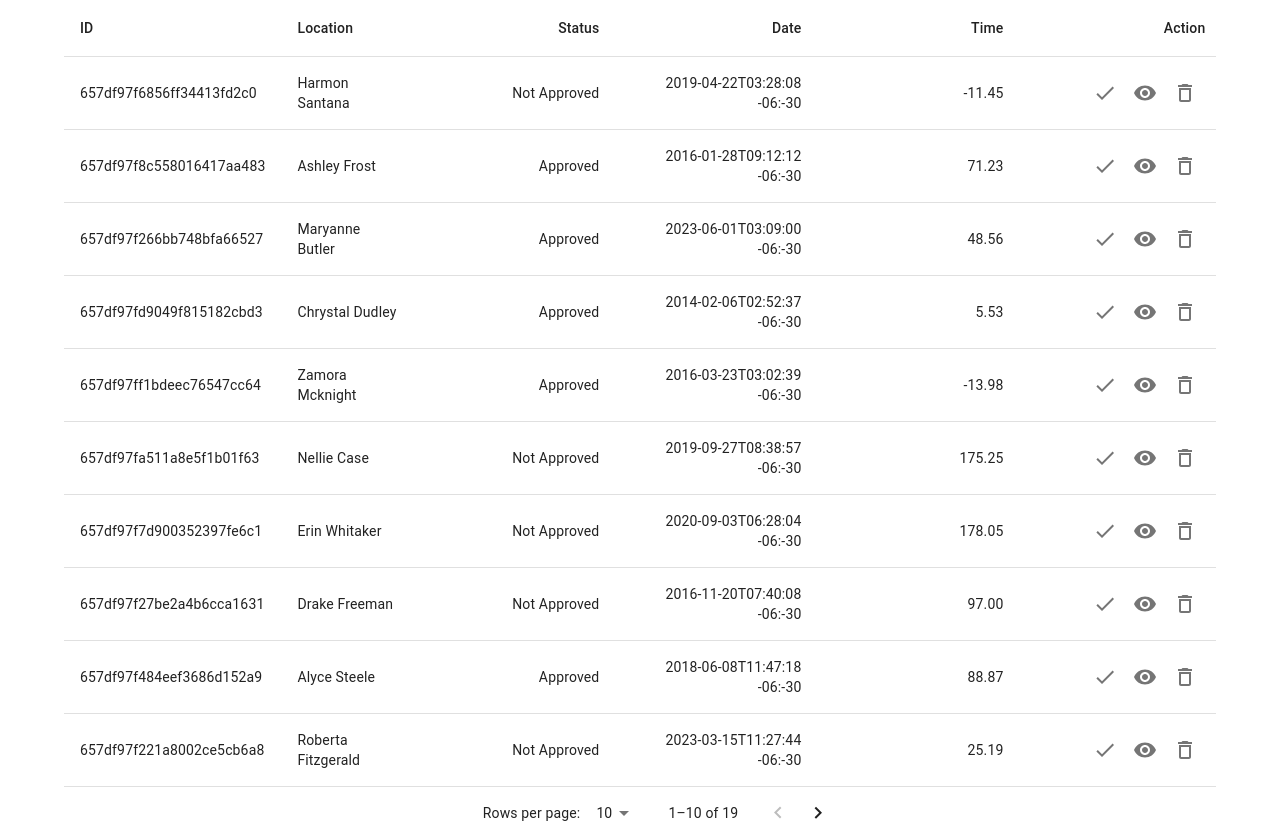
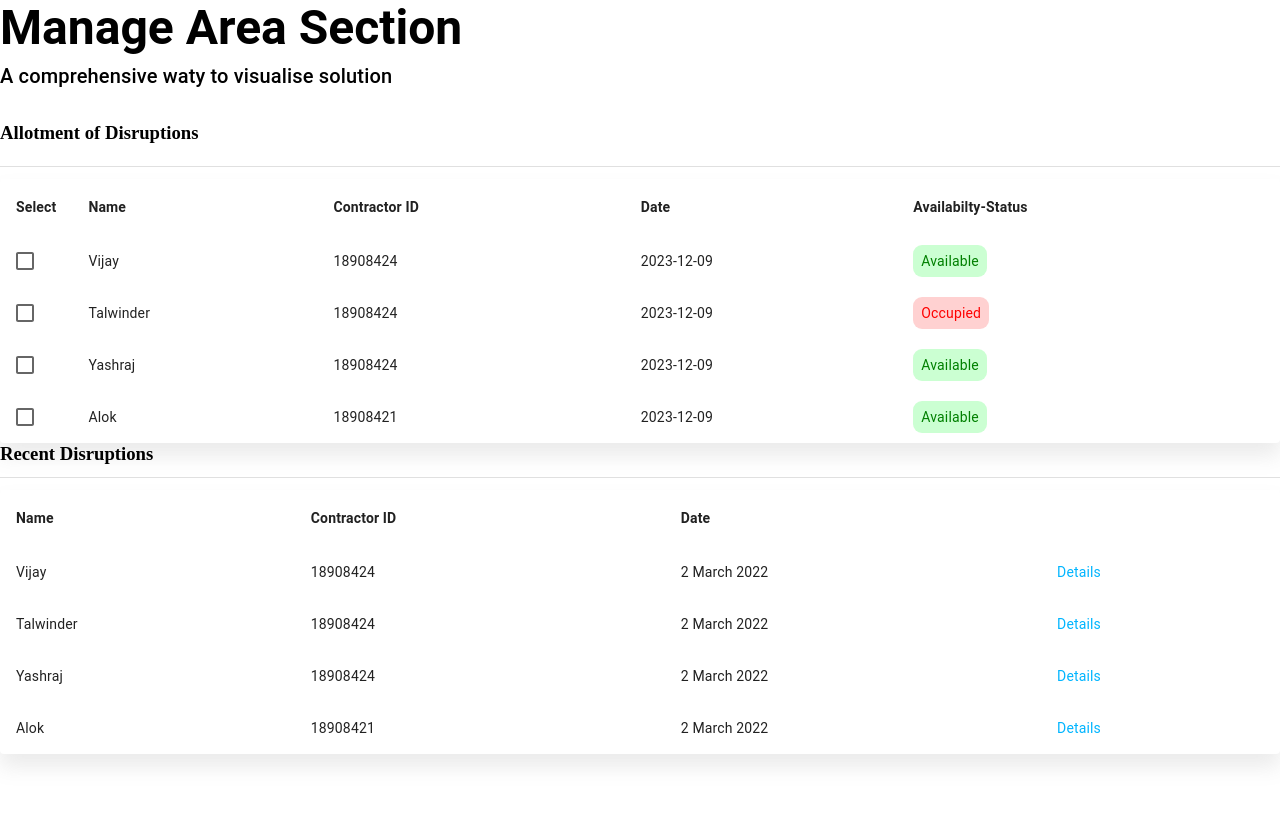
Before and after one commit to KulwinderSingh07/SIH-PipeLine-Project, a React (Create React App) app in the folder client/: page /AreaDashBoard in a window 1280 px wide. After the commit the page ends 800 px from the top, so only its background shows below. Built offline with nearby package versions, Linux system fonts and the light colour scheme.

Commit message:
added multiple tables under manage are section

```diff
--- a/client/src/CSS/HomePageComponent.css
+++ b/client/src/CSS/HomePageComponent.css
@@ -1,5 +1,5 @@
 .mainHomePageCompDiv{
-    border-style: solid;
+    /* border-style: solid; */
     display: flex;
     justify-content: center;
     flex-direction: column;
@@ -22,7 +22,7 @@
 }
 
 .homePageDivTopSubUnitOne{
-    border-style: solid;
+    /* border-style: solid; */
     display: flex;
     align-items: center;
     justify-content: space-between;
@@ -31,7 +31,7 @@
 
 .homePageDivTopSubUnitTwo{
     padding: 15px;
-    border-style: solid;
+    /* border-style: solid; */
     display: flex;
     justify-content:space-between;
     flex-direction: row;
@@ -50,7 +50,7 @@
     display: flex;
     justify-content: center;
     align-items: flex-start;
-    border-style: solid;
+    /* border-style: solid; */
     padding: 10px;
     margin: 10px;
     border: none;
@@ -81,7 +81,7 @@
     display: flex;
     justify-content: center;
     align-items: flex-start;
-    border-style: solid;
+    /* border-style: solid; */
     padding: 10px;
     margin: 10px;
     /* max-height: 50%;  */
@@ -100,7 +100,7 @@
     flex-direction: column;
     justify-content: center;
     align-items:flex-start;
-    border-style: solid;
+    /* border-style: solid; */
     padding: 10px;
     margin: 10px;
     height: 100%;
--- /dev/null
+++ b/client/src/CSS/table.css
@@ -0,0 +1,42 @@
+.MuiTableRow-root > * {
+    padding: 10px;
+  }
+
+  .MuiTableRow-root.MuiTableRow-head > * {
+    font-weight: bold !important;
+  }
+
+  .Table td,
+  th {
+    border: none !important;
+  }
+
+  .Table:first-child {
+    border-radius: 0.7rem !important;
+  }
+  .status {
+    padding: 8px;
+    border-radius: 9px;
+  }
+
+  .Details {
+    color: #00b5ff !important;
+  }
+
+  @media screen and (max-width: 1200px) {
+    .Table {
+      width: 170%;
+      margin-top: 2rem;
+    }
+  }
+
+
+  @media screen and (max-width: 768px) {
+    .Table{
+      position: relative;
+      display: flex;
+      flex-direction: column;
+      align-items: center;
+      width: 23rem;
+    }
+  }
--- a/client/src/components/HomePageComponent.jsx
+++ b/client/src/components/HomePageComponent.jsx
@@ -89,9 +89,9 @@ const HomePageComponent = () => {
                 <MapComponent pipeJuctionArr={pipeJuctionArr} anomalityDataArr={anomalityDataArr} />
             </div>
         </div>
-        <button onClick={()=>{
-          addDataToGraph()
-        }}>Add Data</button>
+        {/* <button onClick={()=>{ */}
+          {/* addDataToGraph() */}
+        {/* }}>Add Data</button> */}
     </div>
   )
 }
--- a/client/src/components/header.js
+++ b/client/src/components/header.js
@@ -5,14 +5,14 @@ const Header = ({title,subtitle}) => {
   return (
     <Box mb="30px">
     <Typography
-      variant="h2"
+      variant="h3"
       color="black"
       fontWeight="bold"
-      sx={{ m: "0 0 5px 0" }}
+      sx={{ m: "0 0 4px 0" }}
     >
       {title}
     </Typography>
-    <Typography variant="h5" color="Black">
+    <Typography variant="h6" color="Black">
     {subtitle}
     </Typography>
   </Box>
--- a/client/src/components/paginationComponet.js
+++ b/client/src/components/paginationComponet.js
@@ -1,133 +1,159 @@
-import * as React from 'react';
-import Paper from '@mui/material/Paper';
-import Table from '@mui/material/Table';
-import TableBody from '@mui/material/TableBody';
-import TableCell from '@mui/material/TableCell';
-import TableContainer from '@mui/material/TableContainer';
-import TableHead from '@mui/material/TableHead';
-import TablePagination from '@mui/material/TablePagination';
-import TableRow from '@mui/material/TableRow';
-import { managerAreaArr } from '../data/dummyPaginationArray';
-import IconButton from '@mui/material/IconButton';
-import DoneIcon from '@mui/icons-material/Done';
-import RemoveRedEyeIcon from '@mui/icons-material/RemoveRedEye';
-import DeleteOutlineIcon from '@mui/icons-material/DeleteOutline';
-import Container from "@mui/material/Container"
+import React from 'react'
+import{Box,Typography, Divider, Checkbox} from '@mui/material'
+import Header from './header'
+import Table from "@mui/material/Table";
+import TableBody from "@mui/material/TableBody";
+import TableCell from "@mui/material/TableCell";
+import TableContainer from "@mui/material/TableContainer";
+import TableHead from "@mui/material/TableHead";
+import TableRow from "@mui/material/TableRow";
+import Paper from "@mui/material/Paper";
+import '../CSS/table.css'
 
-const columns = [
-  { id: 'id', label: 'ID', minWidth: 170 },
-  { id: 'location', label: 'Location', minWidth: 100 },
-  {
-    id: 'status',
-    label: 'Status',
-    minWidth: 170,
-    align: 'right',
-    format: (value) => value.toLocaleString('en-US'),
-  },
-  {
-    id: 'date',
-    label: 'Date',
-    minWidth: 170,
-    align: 'right',
-    format: (value) => value.toLocaleString('en-US'),
-  },
-  {
-    id: 'time',
-    label: 'Time',
-    minWidth: 170,
-    align: 'right',
-    format: (value) => value.toFixed(2),
+
+
+function getCurrentDate() {
+  const currentDate = new Date();
+
+  const year = currentDate.getFullYear();
+  const month = String(currentDate.getMonth() + 1).padStart(2, '0');
+  const day = String(currentDate.getDate()).padStart(2, '0');
+
+  return `${year}-${month}-${day}`;
 }
+
+
+
+function createData(name, trackingId, date, status) {
+  return { name, trackingId, date, status };
+}
+
+const rows = [
+  createData("Vijay", 18908424, "2 March 2022", "Completed"),
+  createData("Talwinder", 18908424, "2 March 2022", "Pending"),
+  createData("Yashraj", 18908424, "2 March 2022", "Completed"),
+  createData("Alok", 18908421, "2 March 2022", "Pending"),
+];
+const rows1 = [
+  createData("Vijay", 18908424, getCurrentDate(), "Available"),
+  createData("Talwinder", 18908424, getCurrentDate(), "Occupied"),
+  createData("Yashraj", 18908424, getCurrentDate(), "Available"),
+  createData("Alok", 18908421, getCurrentDate(), "Available"),
 ];
 
 
 
-const AreaListPaginationComponent=()=> {
-  const [page, setPage] = React.useState(0);
-  const [rowsPerPage, setRowsPerPage] = React.useState(10);
-
-  const handleChangePage = (event, newPage) => {
-    setPage(newPage);
+const makeStyle1 = (status) => {
+  if (status === 'Occupied') {
+    return {
+      background: '#ffadad8f',
+      color: 'red',
+    };
+  } else {
+    return {
+      background: 'rgb(145 254 159 / 47%)',
+      color: 'green',
+    };
+  }
 };
 
-  const handleChangeRowsPerPage = (event) => {
-    setRowsPerPage(+event.target.value);
-    setPage(0);
-  };
-
+const paginationComponet = () => {
   return (
-    // <Paper sx={{ width: '100%', overflow: 'hidden' }}>
-    <div className='areaListWrapper'>
-    <Container className='paginationContainer' >
-      {/* <Box> */}
-
-      <TableContainer sx={{ maxHeight: 800 }}>
-        <Table stickyHeader aria-label="sticky table">
+    <Box>
+     <Header title={"Manage Area Section"} subtitle={"A comprehensive waty to visualise solution"}/>
+     <Box>
+          <div className="Table">
+          <h3>Allotment of Disruptions</h3>
+          <Divider sx={{  my: 1.5,
+          typography: "overline",
+          color: "text.disabled",
+          height:"10px",
+          "&::before,::after": { borderTopStyle: "dashed" },}}/>
+        <TableContainer
+          component={Paper }
+          style={{ boxShadow: "0px 13px 20px 0px #80808029" }}
+        >
+          <Table sx={{ minWidth: 650  }} aria-label="simple table">
             <TableHead>
               <TableRow>
-              {columns.map((column) => (
-                <TableCell
-                key={column.id}
-                align={column.align}
-                style={{ minWidth: column.minWidth }}
+
+                <TableCell align="left">Select</TableCell>
+                <TableCell>Name</TableCell>
+                <TableCell align="left">Contractor ID</TableCell>
+                <TableCell align="left">Date</TableCell>
+                <TableCell align="left">Availabilty-Status</TableCell>
+              </TableRow>
+            </TableHead>
+            <TableBody style={{ color: "white" }}>
+              {rows1.map((row) => (
+                <TableRow
+                  key={row.name}
+                  sx={{ "&:last-child td, &:last-child th": { border: 0 } }}
                 >
-                  {column.label}
+                  <TableCell padding="checkbox">
+                      <Checkbox />
                     </TableCell>
-              ))}
-               <TableCell
-                  key={'action'}
-                  align={'right'}
-                  style={{ minWidth: 170 }}
-                  >
-                  Action
+                  <TableCell component="th" scope="row">
+                    {row.name}
+                  </TableCell>
+                  <TableCell align="left">{row.trackingId}</TableCell>
+                  <TableCell align="left">{row.date}</TableCell>
+                  <TableCell align="left">
+                  <span className="status" style={makeStyle1(row.status)}>{row.status}</span>
                   </TableCell>
                 </TableRow>
-          </TableHead>
-          <TableBody>
-            {managerAreaArr
-              .slice(page * rowsPerPage, page * rowsPerPage + rowsPerPage)
-              .map((row) => {
-                return (
-                  <TableRow hover role="checkbox" tabIndex={-1} key={row.code}>
-                    {columns.map((column) => {
-                      const value = row[column.id];
-                      return (
-                        <TableCell key={column.id} align={column.align}>
-                          {column.format && typeof value === 'number'
-                            ? column.format(value)
-                            : value}
-                        </TableCell>
-                      );
-                    })}
-                    <TableCell key='action' align={'right'}>
-                    <IconButton className='areaListButton'><DoneIcon fontSize="medium"/></IconButton>
-                    <IconButton className='areaListButton'><RemoveRedEyeIcon fontSize="medium"/></IconButton>
-                    <IconButton className='areaListButton'><DeleteOutlineIcon fontSize="medium"/></IconButton>
-                    </TableCell>
-                  </TableRow>
-                );
-            })}
+              ))}
             </TableBody>
           </Table>
         </TableContainer>
-  {/* </Box> */}
-  </Container>
-        <div className='paginationTab'>
-      <TablePagination
-        rowsPerPageOptions={[10, 25, 100]}
-        component="div"
-        count={managerAreaArr.length}
-        rowsPerPage={rowsPerPage}
-        page={page}
-        onPageChange={handleChangePage}
-        onRowsPerPageChange={handleChangeRowsPerPage}
-        style={{
-          marginLeft:"19px"
-        }}
-        />
       </div>
+          </Box>
+{/* Allotment section */}
+
+{/* Observation section */}
+
+          <Box>
+          <div className="Table">
+          <h3>Recent Disruptions</h3>
+          <Divider sx={{  my: 1.5,
+          typography: "overline",
+          color: "text.disabled",
+          "&::before,::after": { borderTopStyle: "dashed" },}}/>
+        <TableContainer
+          component={Paper}
+          style={{ boxShadow: "0px 13px 20px 0px #80808029" }}
+        >
+          <Table sx={{ minWidth: 650 }} aria-label="simple table">
+            <TableHead>
+              <TableRow>
+                <TableCell>Name</TableCell>
+                <TableCell align="left">Contractor ID</TableCell>
+                <TableCell align="left">Date</TableCell>
+                <TableCell align="left"></TableCell>
+              </TableRow>
+            </TableHead>
+            <TableBody style={{ color: "white" }}>
+              {rows.map((row) => (
+                <TableRow
+                  key={row.name}
+                  sx={{ "&:last-child td, &:last-child th": { border: 0 } }}
+                >
+                  <TableCell component="th" scope="row">
+                    {row.name}
+                  </TableCell>
+                  <TableCell align="left">{row.trackingId}</TableCell>
+                  <TableCell align="left">{row.date}</TableCell>
+                  <TableCell align="left" className="Details">Details</TableCell>
+                </TableRow>
+              ))}
+            </TableBody>
+          </Table>
+        </TableContainer>
       </div>
-        // </Paper>
-  );
+          </Box>
+   </Box>
+
+  )
 }
-export default AreaListPaginationComponent
+
+export default paginationComponet
--- a/client/src/pages/HomePage.jsx
+++ b/client/src/pages/HomePage.jsx
@@ -86,7 +86,7 @@ function ResponsiveDrawer(props) {
 
       <Divider />
       <List>
-        {['Dashboard', 'Manage Areas', 'Alerts', 'Area Profile','Calendar'].map((text, index) => (
+        {['Dashboard', 'Manage Areas', 'Calendar', 'Area Profile','Alerts'].map((text, index) => (
           <ListItem sx={{p:1.5 , color:textColor,
             ":hover": {
             bgcolor: "#F8F8F8",
@@ -99,9 +99,9 @@ function ResponsiveDrawer(props) {
               <ListItemIcon sx={{ml:"1.2vw"}}>
                 {index === 0 ? <HomeIcon sx={{color:'black'}}/>:<></>}
                 {index === 1 ? <LocationOnIcon sx={{color:'black'}}/>:<></>}
-                {index === 2 ? <SdCardAlertIcon sx={{color:'black'}}/>:<></>}
+                {index === 2 ? <CalendarMonthIcon sx={{color:'black'}}/>:<></>}
                 {index === 3 ? <ShareLocationIcon sx={{color:'black'}}/>:<></>}
-                {index === 4 ? <CalendarMonthIcon sx={{color:'black'}}/>:<></>}
+                {index === 4 ? <SdCardAlertIcon sx={{color:'black'}}/>:<></>}
               </ListItemIcon>
               <ListItemText  primaryTypographyProps={{fontSize: '18px'}} sx={{pt:'2px'}} primary={text} />
             </ListItemButton>
```
Lines whose indentation alone changed are shown as unchanged.
